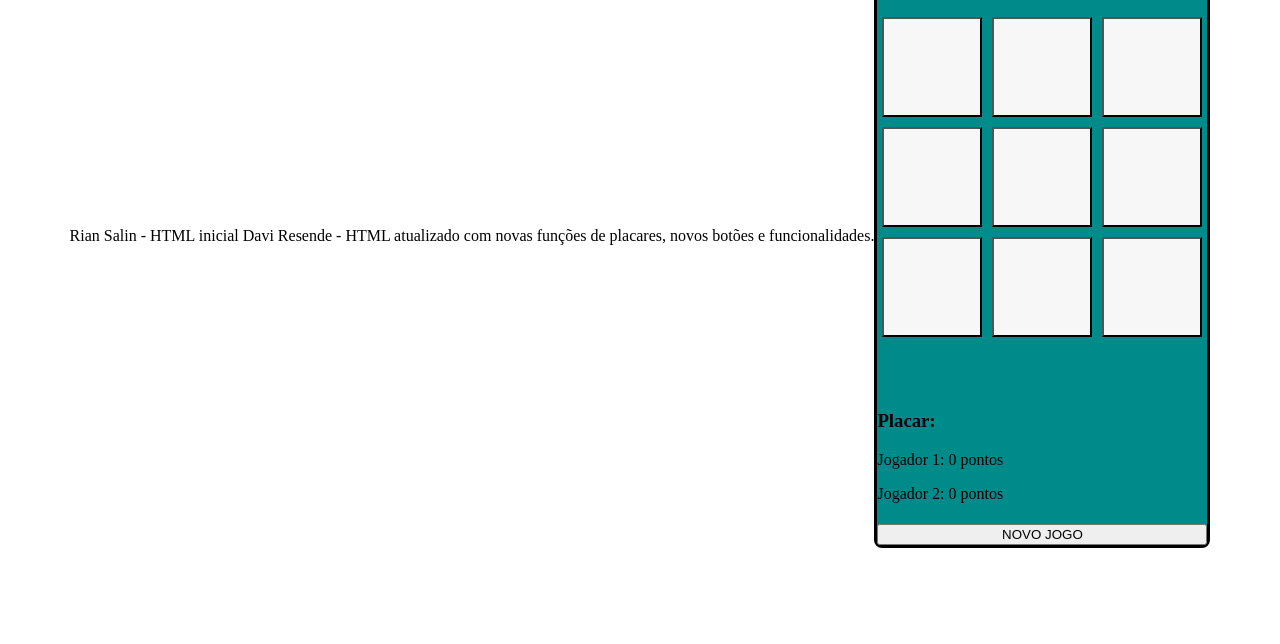
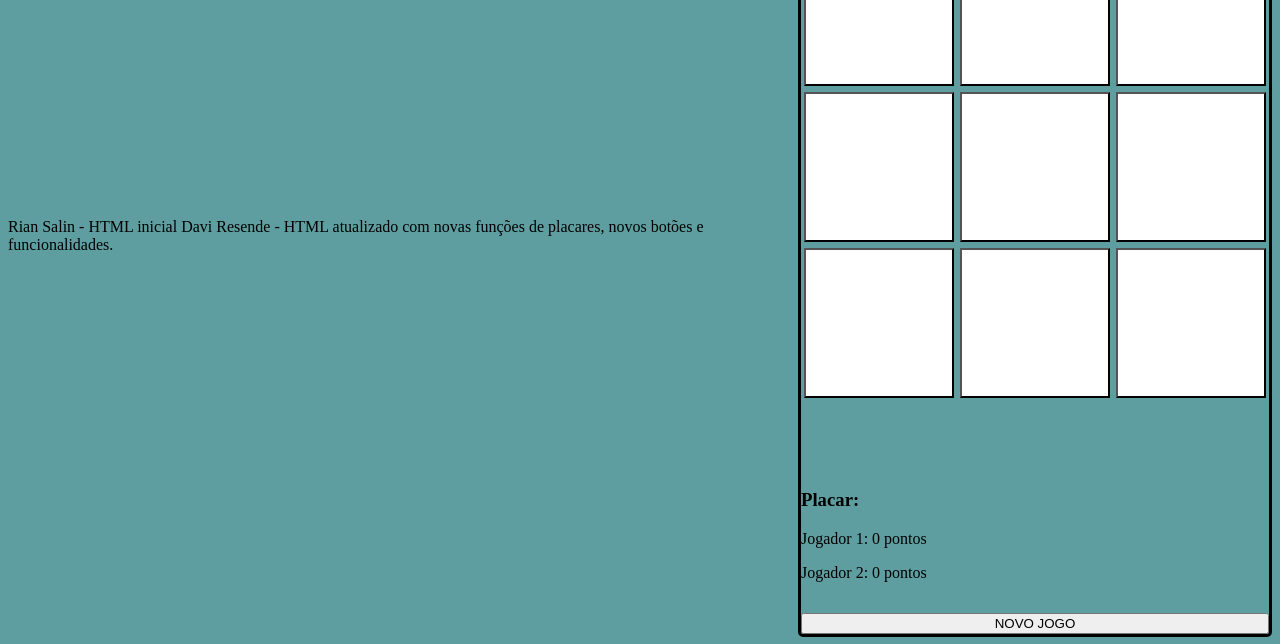
Before and after one commit to daviresende2/JOGO-DA-VELHA, a plain HTML site: page index.html in a window 1280 px wide. Shown: the part 172-816 px from the top of the page. Drawn offline with Linux system fonts and the light colour scheme.

Commit message:
styles.css

```diff
--- a/styles.css
+++ b/styles.css
@@ -1,5 +1,5 @@
 Rian Salin - CSS inicial
-Caio Gomuslki -
+Caio Gomuslki -  CSS modificado, melhorado e com interface agradável e intuitiva
 
 * {
     margin: 0;
@@ -13,16 +13,16 @@ body {
     display: flex;
     align-items: center;
     justify-content: center;
-  background: white;
+    background: cadetblue;
   }
 
   main {
     display: flex;
     flex-direction: column;
-  gap: 5px;
-  background-color: darkcyan;
+    gap: 15px;
+    background-color: cadetblue;
     border: 3px solid black;
-  border-radius: 8px;
+    border-radius: 5px;
   }
 
   h1 {
@@ -36,12 +36,12 @@ h1 {
   }
 
   .game button {
-  width: 100px;
-  height: 100px;
-  margin: 5px;
+    width: 150px;
+    height: 150px;
+    margin: 3px;
     cursor: pointer;
     font-size: 50px;
-  background: #f7f7f7;
+    background: white;
   }
 
   h2{
```
Lines whose indentation alone changed are shown as unchanged.
